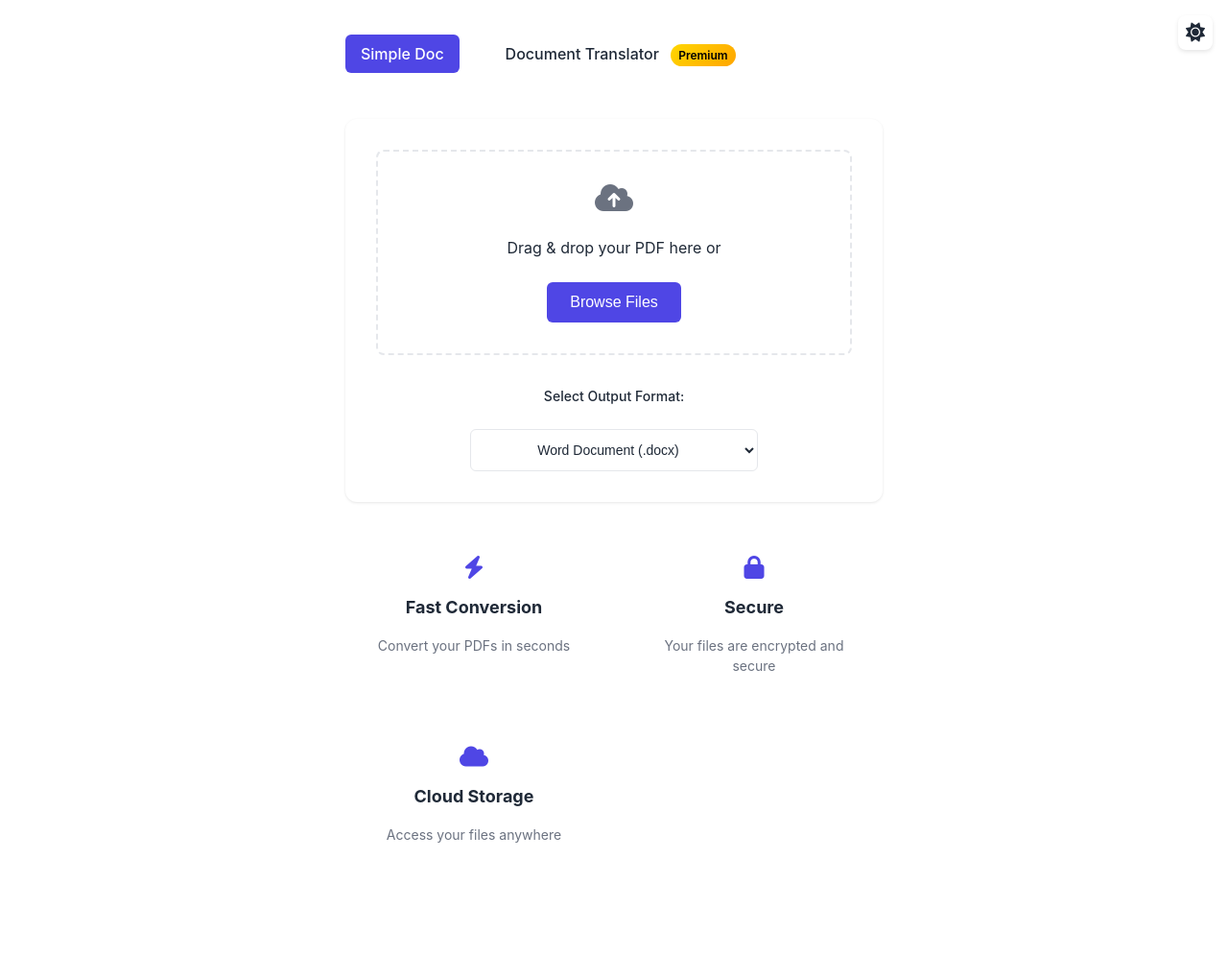
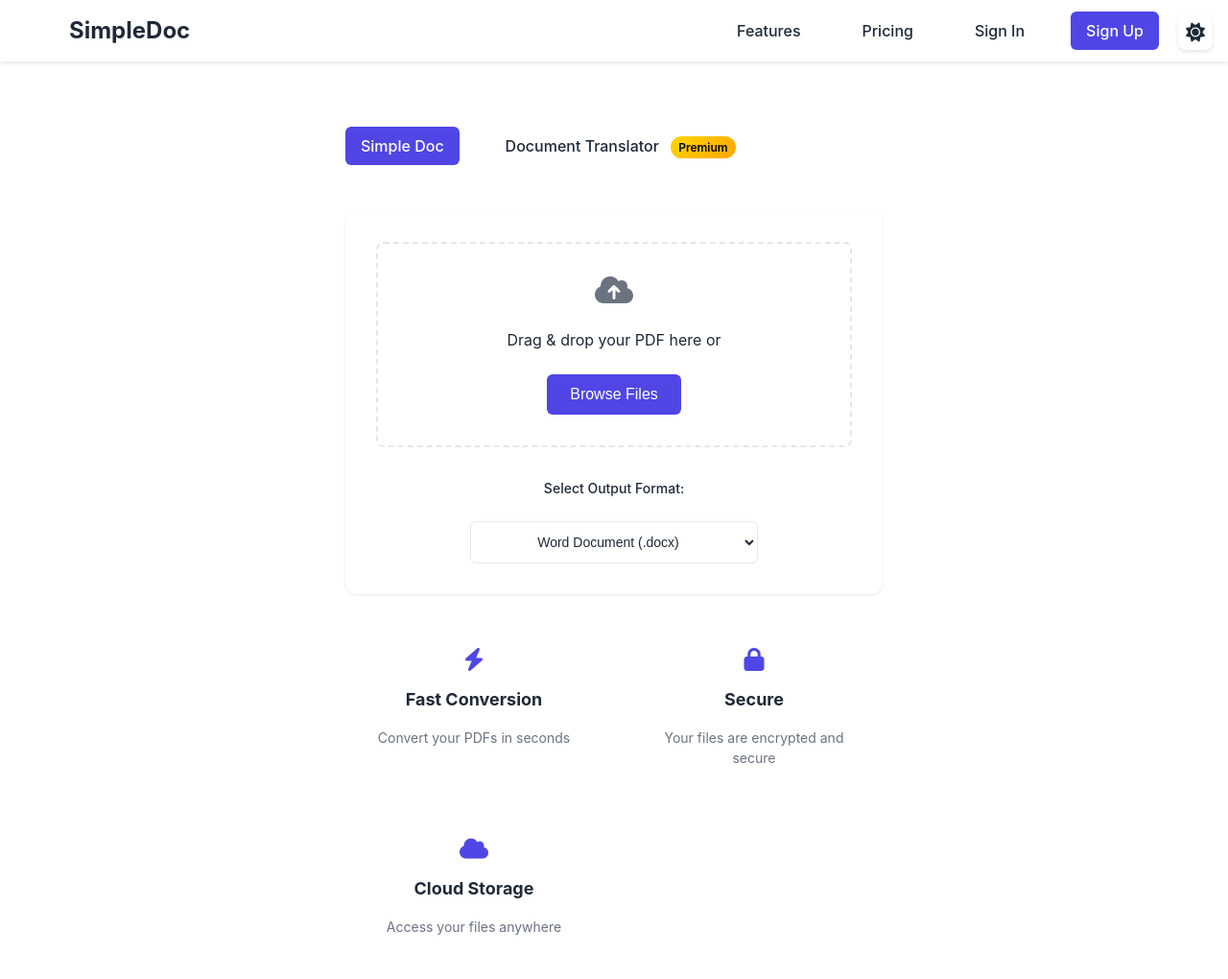
Before and after one commit to omgDom/project_pdf2word, a Flask app: page / in a window 1280 px wide. Shown: the whole page at 96% size. Before the commit the page ends 878 px from the top, so only its background shows below. Run offline with Flask 3, Linux system fonts and the light colour scheme.

Commit message:
Add navbar with styling

```diff
--- a/app/static/css/styles.css
+++ b/app/static/css/styles.css
@@ -35,6 +35,7 @@ body {
     justify-content: center;
     margin: 0;
     transition: background-color 0.3s ease, color 0.3s ease;
+    padding-top: 64px;
 }
 
 .container {
@@ -42,6 +43,7 @@ body {
     max-width: 600px;
     margin: 0 auto;
     padding: 20px;
+    margin-top: 2rem;
 }
 
 .nav-menu {
@@ -330,3 +332,73 @@ body {
 .format-select option {
     text-align: center;
 }
+
+/* Add these navbar styles to your existing styles.css */
+.navbar {
+    position: fixed;
+    top: 0;
+    left: 0;
+    right: 0;
+    height: 64px;
+    background-color: var(--bg-color);
+    box-shadow: 0 2px 4px rgba(0, 0, 0, 0.1);
+    z-index: 1000;
+    transition: background-color 0.3s ease;
+}
+
+.navbar-container {
+    max-width: 1200px;
+    height: 100%;
+    margin: 0 auto;
+    padding: 0 2rem;
+    display: flex;
+    justify-content: space-between;
+    align-items: center;
+}
+
+.navbar-logo a {
+    font-size: 1.5rem;
+    font-weight: bold;
+    color: var(--text-color);
+    text-decoration: none;
+}
+
+.navbar-links {
+    display: flex;
+    gap: 2rem;
+    align-items: center;
+}
+
+.navbar .nav-link {
+    color: var(--text-color);
+    text-decoration: none;
+    font-weight: 500;
+    transition: color 0.2s ease;
+}
+
+.navbar .nav-link:hover {
+    color: var(--primary-color);
+}
+
+.navbar .signup-btn {
+    background-color: var(--primary-color);
+    color: white;
+    padding: 0.5rem 1rem;
+    border-radius: 0.375rem;
+    transition: opacity 0.2s ease;
+}
+
+.navbar .signup-btn:hover {
+    opacity: 0.9;
+}
+
+/* Mobile responsiveness for navbar */
+@media (max-width: 768px) {
+    .navbar-container {
+        padding: 0 1rem;
+    }
+
+    .navbar-links {
+        gap: 1rem;
+    }
+}
--- a/app/templates/base.html
+++ b/app/templates/base.html
@@ -22,6 +22,21 @@
     <link rel="stylesheet" href="https://cdnjs.cloudflare.com/ajax/libs/font-awesome/6.0.0/css/all.min.css">
 </head>
 <body>
+    <!-- Add Navbar -->
+    <nav class="navbar">
+        <div class="navbar-container">
+            <div class="navbar-logo">
+                <a href="{{ url_for('main.index') }}">SimpleDoc</a>
+            </div>
+            <div class="navbar-links">
+                <a href="{{ url_for('main.features') }}" class="nav-link">Features</a>
+                <a href="{{ url_for('main.pricing') }}" class="nav-link">Pricing</a>
+                <a href="{{ url_for('main.signin') }}" class="nav-link">Sign In</a>
+                <a href="{{ url_for('main.signup') }}" class="nav-link signup-btn">Sign Up</a>
+            </div>
+        </div>
+    </nav>
+
     <div class="theme-toggle">
         <input type="checkbox" id="darkModeToggle" class="dark-mode-input">
         <label for="darkModeToggle" class="dark-mode-label">
```
